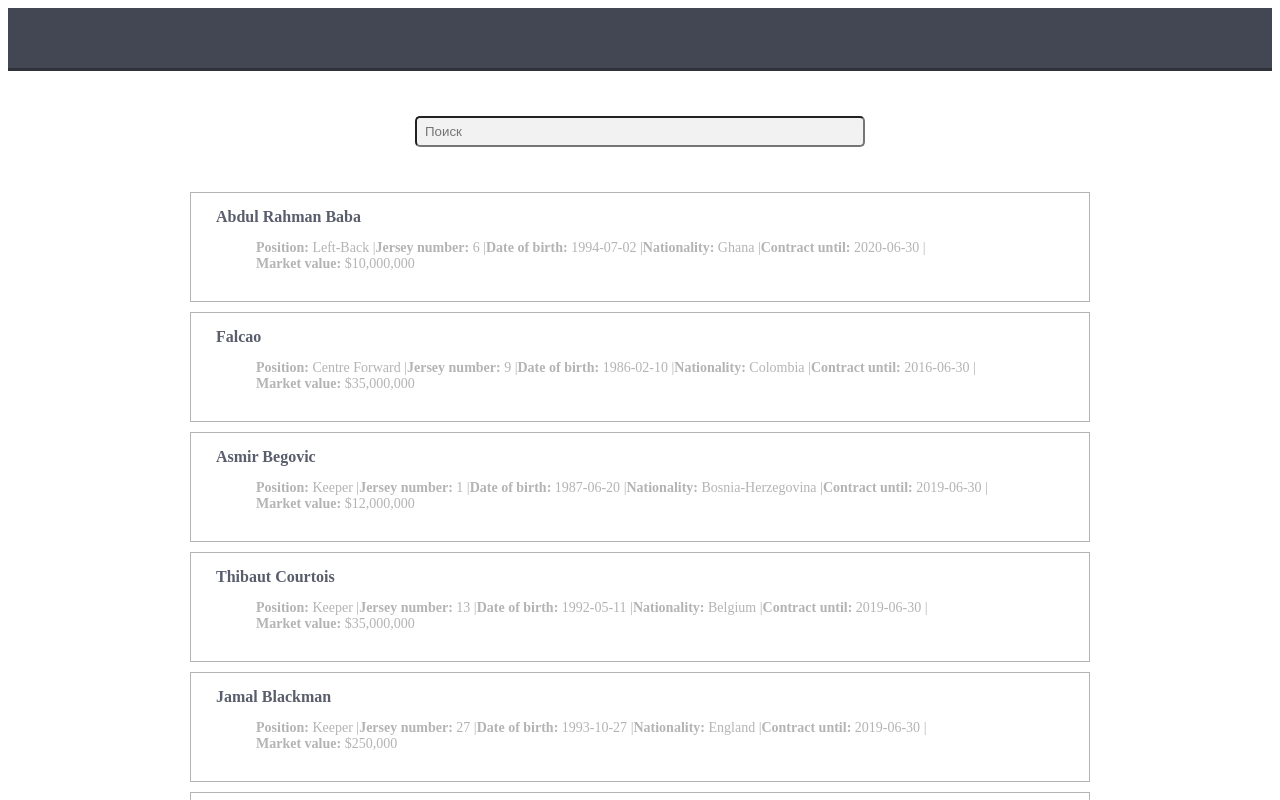
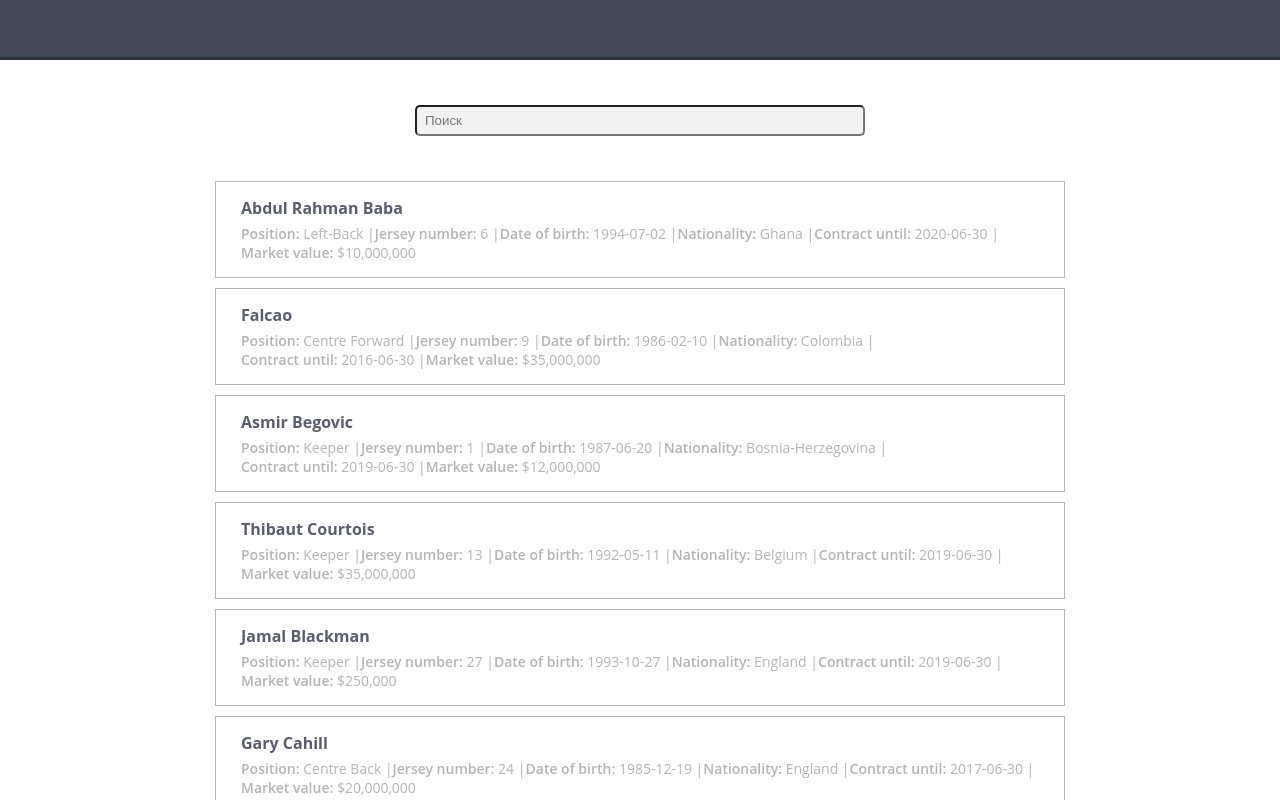
Before and after one commit to dvasyliev/players, an Angular app: page / in a window 1280 px wide. Shown: the top 800 px of the page. Built offline with nearby package versions, Linux system fonts and the light colour scheme.

Commit message:
Wrote reset and base styles for tags

```diff
--- a/src/styles.css
+++ b/src/styles.css
@@ -1 +1,28 @@
 /* You can add global styles to this file, and also import other style files */
+:root {
+    font-family: 'Open Sans', sans-serif;
+    font-size: 16px;
+}
+
+html,
+body {
+    height: 100%;
+    margin: 0;
+    padding: 0;
+}
+
+*,
+*::before,
+*::after {
+    box-sizing: border-box;
+}
+
+ul {
+    margin: 0;
+    padding: 0;
+    list-style: none;
+}
+
+input:focus {
+    outline: none;
+}
```
